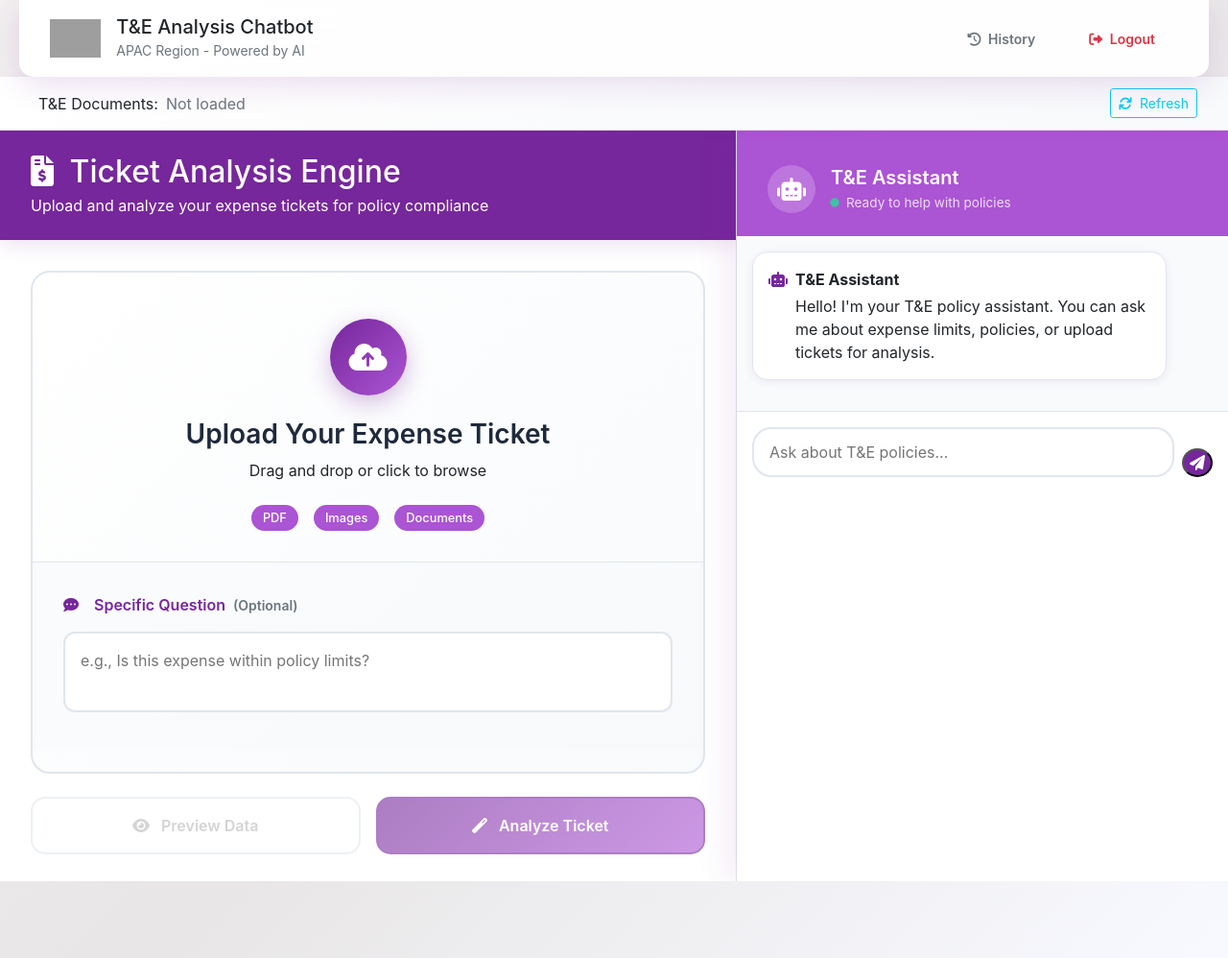
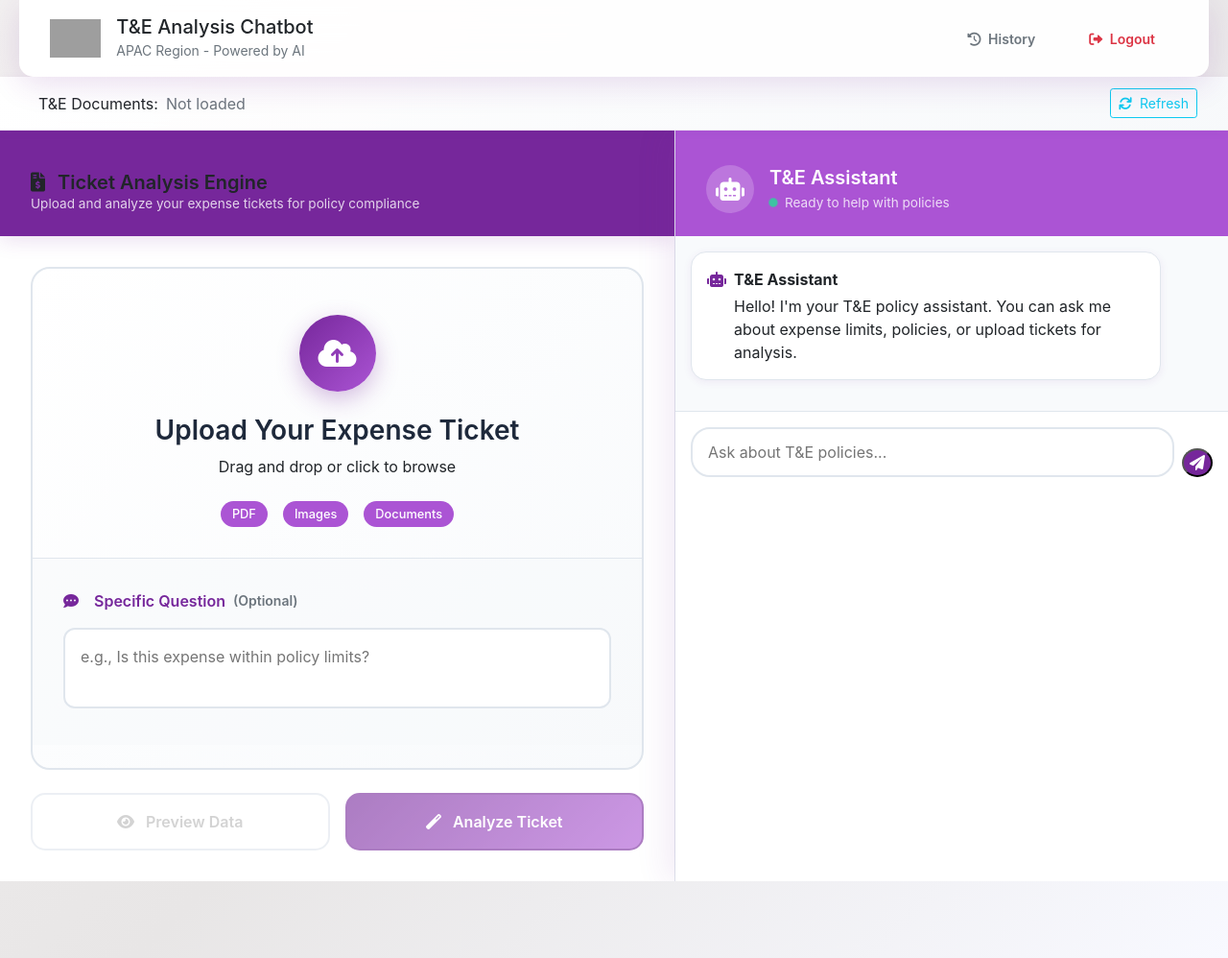
Before and after one commit to DanielGuez16/test2, a FastAPI app: template templates/te_index.html in a window 1280 px wide. Shown: the whole page at 96% size. Run offline with FastAPI, Linux system fonts and the light colour scheme; the template is opened without the code that fills it, so the values that code supplies are empty; some libraries are stand-ins or nearby versions; grey boxes are pictures that could not be loaded.

```diff
--- a/templates/te_index.html
+++ b/templates/te_index.html
@@ -117,7 +117,7 @@
         .main-grid {
             flex: 1;
             display: grid;
-            grid-template-columns: 60fr 40fr;
+            grid-template-columns: 55fr 45fr;
             grid-template-rows: 1fr;
             gap: 0;
             height: 100%;
@@ -1502,11 +1502,11 @@
             <!-- Zone d'analyse de tickets -->
             <div class="ticket-analysis-zone">
                 <div class="analysis-header">
-                    <h2 class="mb-1">
+                    <h5 class="chat-title text-dark mb-0">
                         <i class="fas fa-file-invoice-dollar me-2"></i>
                         Ticket Analysis Engine
-                    </h2>
-                    <p class="mb-0 opacity-90">Upload and analyze your expense tickets for policy compliance</p>
+                    </h5>
+                    <span class="chat-subtitle">Upload and analyze your expense tickets for policy compliance</span>
                 </div>
 
                 <div class="analysis-content-area">
```
